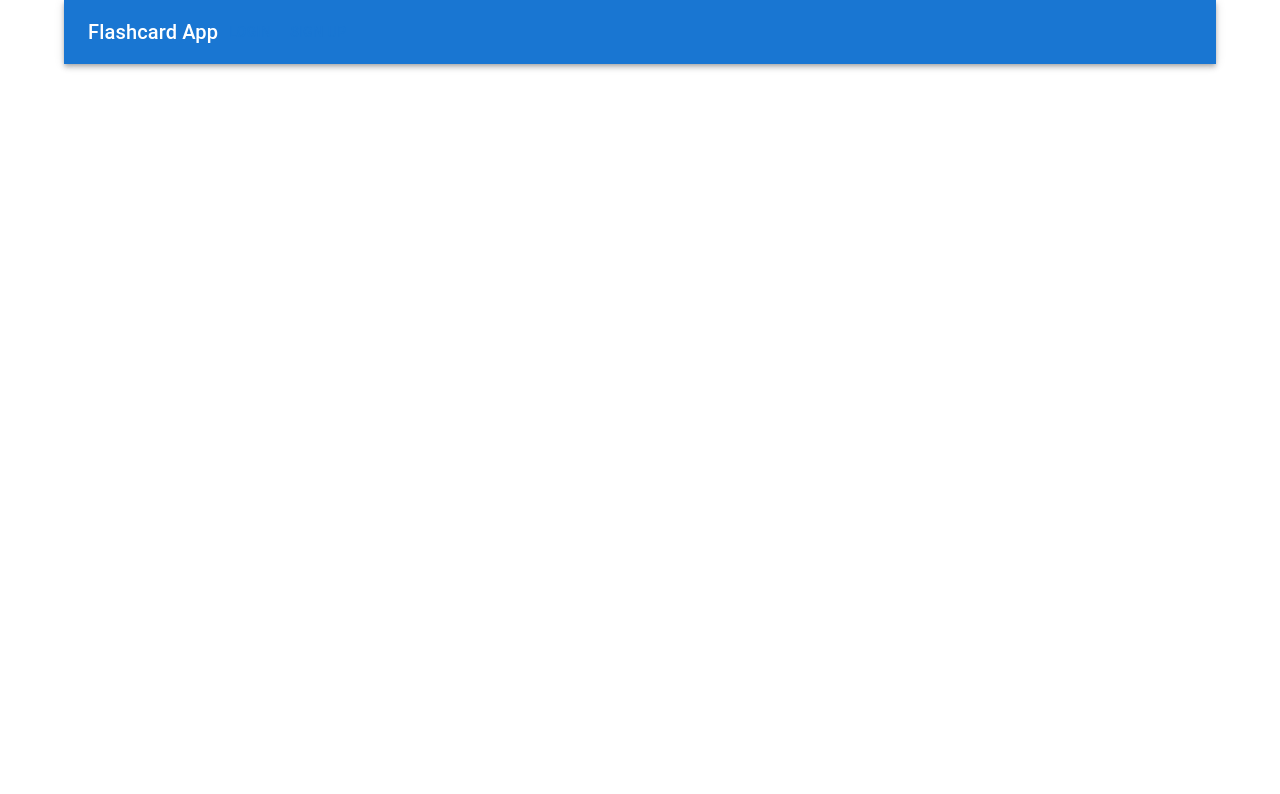
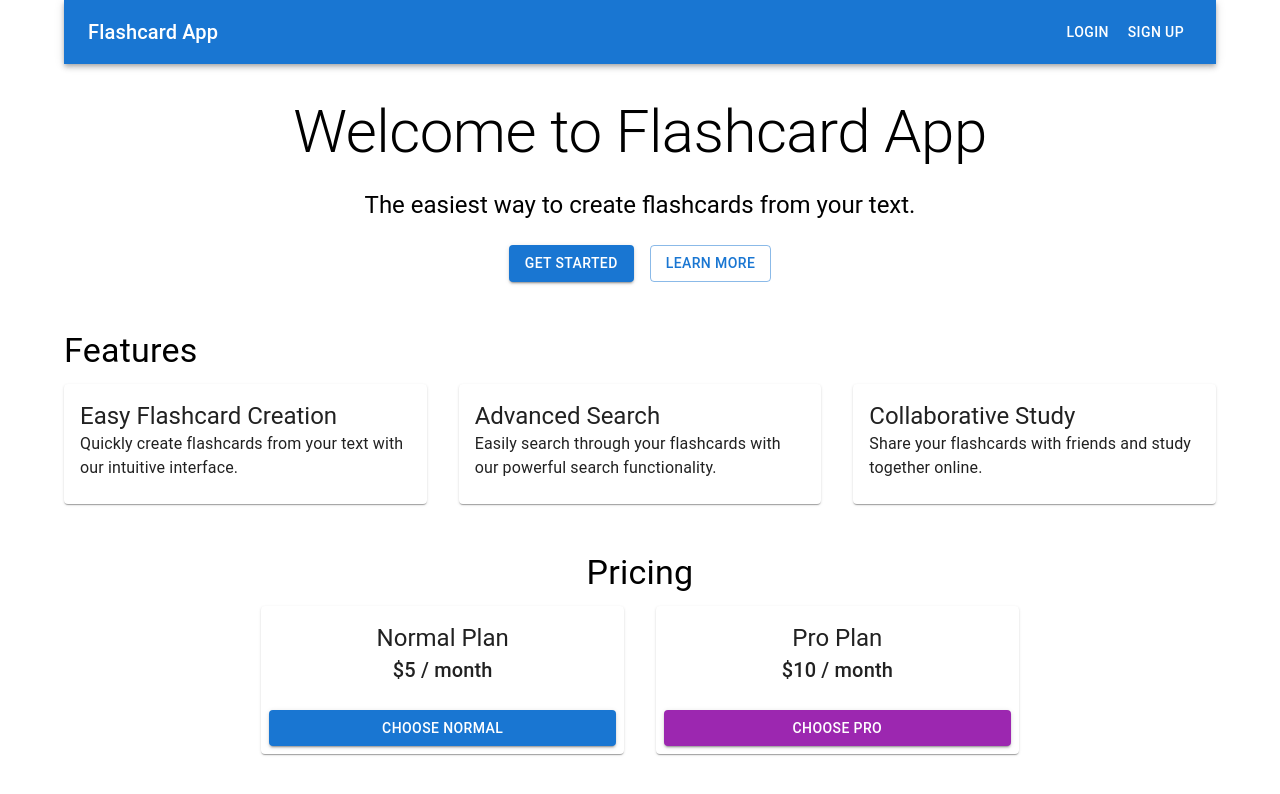
Before and after one commit to AbdurraoufE/flashcardapp, a Next.js app: page / in a window 1280 px wide. Shown: the top 794 px of the page. Built offline with nearby package versions, Linux system fonts and the light colour scheme; no server answers.

Commit message:
Added new sign-in, sign-up pages, worked a bit on generate/page.js and updated Firebase.js

```diff
--- a/app/page.js
+++ b/app/page.js
@@ -1,7 +1,7 @@
 import Image from "next/image";
 import getStripe from "@/utils/get-stripe";
 import { SignedIn, SignedOut, UserButton } from "@clerk/nextjs";
-import { Typography, Container, AppBar, Toolbar, Button } from "@mui/material";
+import { Typography, Container, AppBar, Toolbar, Button, Box, Grid, Card, CardContent, CardActions } from "@mui/material"; // Added necessary imports
 import Head from "next/head";
 
 export default function Home() {
@@ -9,20 +9,112 @@ export default function Home() {
     <Container maxWidth="lg">
       <Head>
         <title>Flashcard App</title>
-        <meta name = "description" content="Create flashcards"/>
+        <meta name="description" content="Create flashcards"/>
       </Head>
-      <AppBar position = "static">
+      <AppBar position="static">
         <Toolbar>
-          <Typography variant="h6">Flashcard App</Typography>
+          <Typography variant="h6" style={{ flexGrow: 1 }}>Flashcard App</Typography>
           <SignedOut>
-            <Button> Login </Button>
-            <Button> Sign Up </Button>
+            <Button color="inherit" href="/sign-in">Login</Button>
+            <Button color="inherit" href="/sign-up">Sign Up</Button>
           </SignedOut>
           <SignedIn>
-            <UserButton/>
+            <UserButton />
           </SignedIn>
         </Toolbar>
       </AppBar>
+
+      <Box sx={{ textAlign: 'center', my: 4 }}>
+        <Typography variant="h2" component="h1" gutterBottom>
+          Welcome to Flashcard App
+        </Typography>
+        <Typography variant="h5" component="h2" gutterBottom>
+          The easiest way to create flashcards from your text.
+        </Typography>
+        <Button variant="contained" color="primary" sx={{ mt: 2, mr: 2 }} href="/generate">
+          Get Started
+        </Button>
+        <Button variant="outlined" color="primary" sx={{ mt: 2 }}>
+          Learn More
+        </Button>
+      </Box>
+
+      {/* Features Section */}
+      <Box sx={{ my: 6 }}>
+        <Typography variant="h4" component="h2" gutterBottom>Features</Typography>
+        <Grid container spacing={4}>
+          <Grid item xs={12} sm={6} md={4}>
+            <Card>
+              <CardContent>
+                <Typography variant="h5" component="h3">
+                  Easy Flashcard Creation
+                </Typography>
+                <Typography variant="body1">
+                  Quickly create flashcards from your text with our intuitive interface.
+                </Typography>
+              </CardContent>
+            </Card>
+          </Grid>
+          <Grid item xs={12} sm={6} md={4}>
+            <Card>
+              <CardContent>
+                <Typography variant="h5" component="h3">
+                  Advanced Search
+                </Typography>
+                <Typography variant="body1">
+                  Easily search through your flashcards with our powerful search functionality.
+                </Typography>
+              </CardContent>
+            </Card>
+          </Grid>
+          <Grid item xs={12} sm={6} md={4}>
+            <Card>
+              <CardContent>
+                <Typography variant="h5" component="h3">
+                  Collaborative Study
+                </Typography>
+                <Typography variant="body1">
+                  Share your flashcards with friends and study together online.
+                </Typography>
+              </CardContent>
+            </Card>
+          </Grid>
+        </Grid>
+      </Box>
+
+      {/* Pricing Section */}
+      <Box sx={{ my: 6, textAlign: 'center' }}>
+        <Typography variant="h4" component="h2" gutterBottom>Pricing</Typography>
+        <Grid container spacing={4} justifyContent="center">
+          <Grid item xs={12} sm={6} md={4}>
+            <Card>
+              <CardContent>
+                <Typography variant="h5" component="h2">Normal Plan</Typography>
+                <Typography variant="h6" component="p">$5 / month</Typography>
+              </CardContent>
+              <CardActions>
+                <Button variant="contained" color="primary" fullWidth>
+                  Choose Normal
+                </Button>
+              </CardActions>
+            </Card>
+          </Grid>
+          <Grid item xs={12} sm={6} md={4}>
+            <Card>
+              <CardContent>
+                <Typography variant="h5" component="h2">Pro Plan</Typography>
+                <Typography variant="h6" component="p">$10 / month</Typography>
+              </CardContent>
+              <CardActions>
+                <Button variant="contained" color="secondary" fullWidth>
+                  Choose Pro
+                </Button>
+              </CardActions>
+            </Card>
+          </Grid>
+        </Grid>
+      </Box>
+
     </Container>
   );
 }
--- a/firebase.js
+++ b/firebase.js
@@ -1,5 +1,6 @@
 import { initializeApp } from "firebase/app";
 import { getAnalytics } from "firebase/analytics";
+import { getFirestore } from 'firebase/firestore';
 
 const firebaseConfig = {
   apiKey: "AIzaSyDIE9-fHgT27oIOP0MDZW3X8ctFHBaU1qU",
@@ -14,3 +15,6 @@ const firebaseConfig = {
 // Initialize Firebase
 const app = initializeApp(firebaseConfig);
 const analytics = getAnalytics(app);
+const db = getFirestore(app);
+
+export { db };
```
Also changed, not shown: app/generate/page.js (added, +112 -0 lines), app/sign-in/[[...sign-in]]/page.js (added, +43 -0 lines), app/sign-up/[[...sign-up]]/page.js (added, +43 -0 lines).
